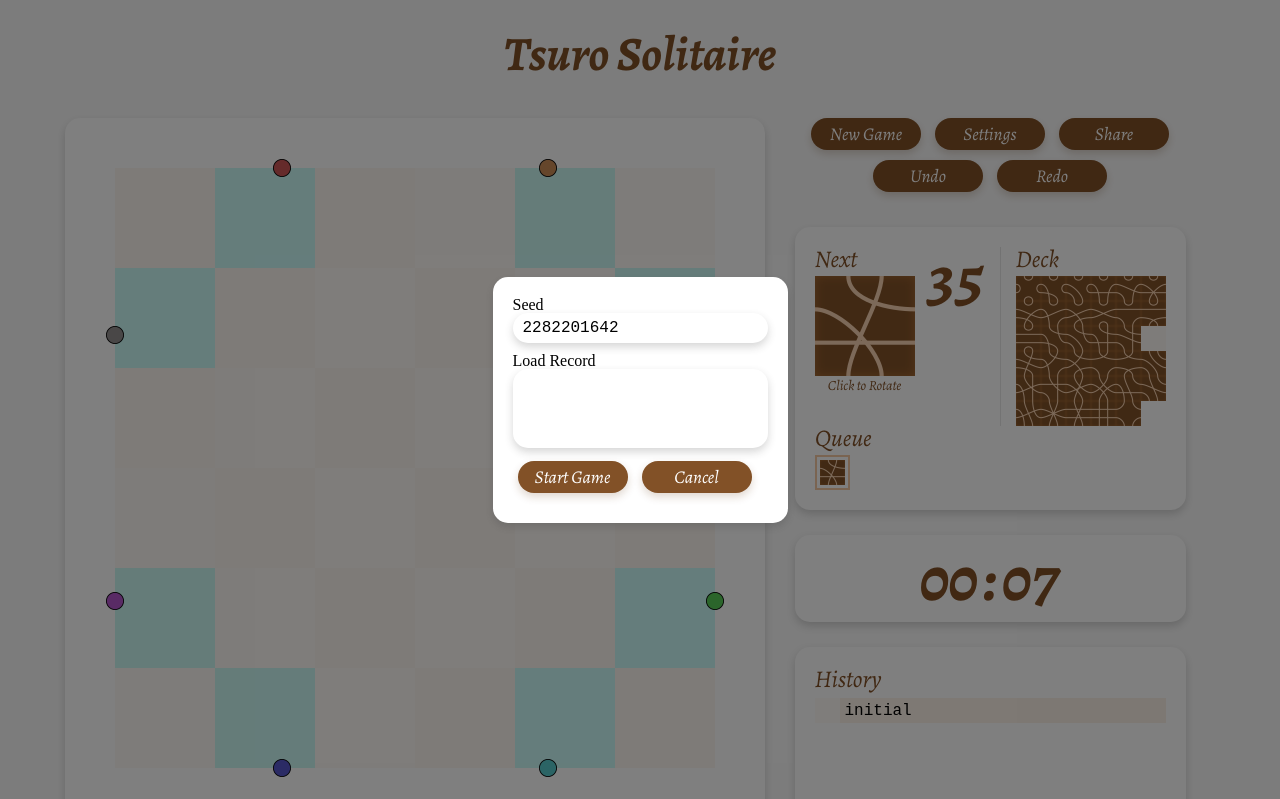
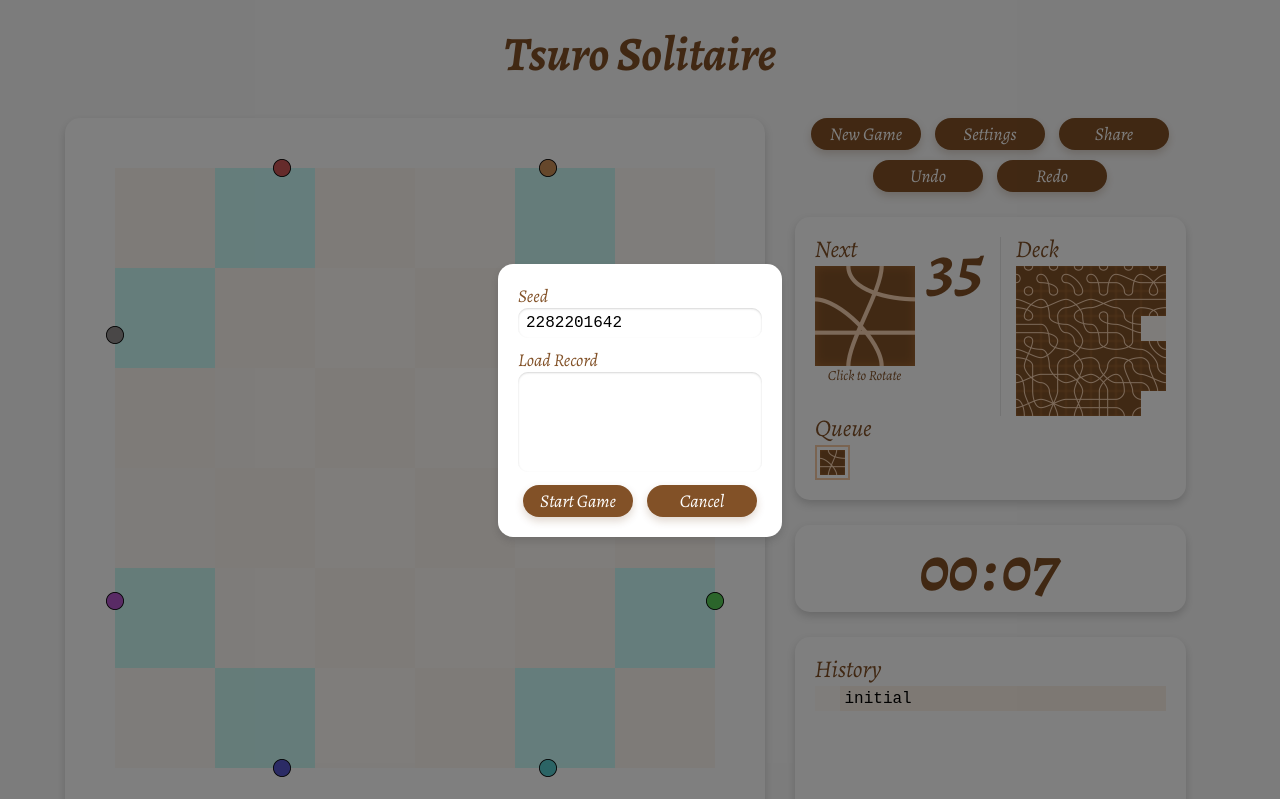
Before and after one commit to Ziphil/Tsolitaire, a plain HTML site: page index.html in a window 1280 px wide. Both pictures are taken after a click on the button "New Game". Shown: the top 799 px of the page. Drawn offline with Linux system fonts and the light colour scheme.

Commit message:
レイアウトを調整

```diff
--- a/index.html
+++ b/index.html
@@ -25,9 +25,9 @@
       </div>
       <div id="right">
         <div id="buttons">
-          <button id="newgame-button">New Game</button>
-          <button id="settings-button">Settings</button>
-          <button id="share-button">Share</button></br>
+          <button id="newgame-button" class="top-row">New Game</button>
+          <button id="settings-button" class="top-row">Settings</button>
+          <button id="share-button" class="top-row">Share</button></br>
           <button id="undo-button">Undo</button>
           <button id="redo-button">Redo</button>
         </div>
@@ -62,16 +62,23 @@
       </div>
       <div id="newgame-dialogue" class="mask modal">
         <div class="card">
+          <div class="input-group">
             <div class="label">Seed</div>
-          <input type="text" id="load-seed"></input><br>
+            <input type="text" id="load-seed"></input>
+          </div>
+          <div class="input-group">
             <div class="label">Load Record</div>
-          <textarea id="load-record"></textarea><br>
+            <textarea id="load-record"></textarea>
+          </div>
+          <div class="button-group">
             <button id="gamestart-button">Start Game</button>
             <button onclick="executor.closeAnyDialogue()">Cancel</button>
           </div>
         </div>
+      </div>
       <div id="settings-dialogue" class="mask modal">
         <div class="card">
+          <div class="input-group">
             <input type="checkbox" name="show-timer" id="show-timer" checked>
             <label for="show-timer">タイマー表示<hr class="pipe">Show timer</label><br>
             <input type="checkbox" name="show-suggest" id="show-suggest" checked>
@@ -85,20 +92,31 @@
             <input type="checkbox" name="show-gameover" id="show-gameover" checked>
             <label for="show-gameover">ゲームオーバー表示<hr class="pipe">Show gameover overlay</label><br>
             <input type="checkbox" name="show-information" id="show-information">
-          <label for="show-information">タイル情報表示<hr class="pipe">Show tile information</label><br>
+            <label for="show-information">タイル情報表示<hr class="pipe">Show tile information</label>
+          </div>
+          <div class="button-group">
             <button onclick="executor.closeAnyDialogue()">Close</button>
+          </div>
         </div>
       </div>
       <div id="share-dialogue" class="mask modal">
         <div class="card">
+          <div class="input-group">
             <div class="label">Seed</div>
-          <input type="text" id="share-seed" onclick="this.select()" readonly></input><br>
+            <input type="text" id="share-seed" onclick="this.select()" readonly></input>
+          </div>
+          <div class="input-group">
             <div class="label">Record</div>
-          <textarea id="share-record" onclick="this.select()" readonly></textarea><br>
+            <textarea id="share-record" onclick="this.select()" readonly></textarea>
+          </div>
+          <div class="input-group">
             <div class="label">Link</div>
-          <input type="text" id="share-link" onclick="this.select()" readonly></input><br>
+            <input type="text" id="share-link" onclick="this.select()" readonly></input>
+          </div>
+          <div class="button-group">
             <button onclick="executor.tweet()" class="tweet">Tweet</button>
             <button onclick="executor.closeAnyDialogue()">Close</button>
+          </div>
         </div>
       </div>
     </div>
--- a/style/style.css
+++ b/style/style.css
@@ -67,7 +67,7 @@ hr.pipe {
 button {
   width: 110px;
   height: 32px;
-  margin: 0px 5px 10px 5px;
+  margin: 0px 5px 0px 5px;
   padding: 0px;
   font: italic 400 18px "Alegreya";
   color: white;
@@ -94,6 +94,7 @@ button.tweet {
   line-height: 1;
   border: none;
   background: none;
+  box-shadow: none;
   cursor: pointer;
   outline: none;
 }
@@ -104,17 +105,21 @@ button.tweet:before {
   content: "\F000";
 }
 
+button.top-row {
+  margin: 0px 5px 10px 5px;
+}
+
 textarea {
   width: 100%;
-  height: 100%;
-  margin: 0px 0px 10px 0px;
-  padding: 20px 20px;
+  height: 100px;
+  margin: 0px;
+  padding: 8px 8px;
   font: 16px "Inconsolata", monospace;
   line-height: 1.2;
   background-color: white;
   border: none;
-  border-radius: 15px;
-  box-shadow: 0px 4px 8px 0px hsla(0, 0%, 20%, 0.2);
+  border-radius: 10px;
+  box-shadow: 0px 1px 2px 0px hsla(0, 0%, 20%, 0.2) inset;
   outline: none;
   resize: none;
   box-sizing: border-box;
@@ -124,14 +129,14 @@ textarea {
 input[type="text"] {
   width: 100%;
   height: 30px;
-  margin: 0px 0px 10px 0px;
-  padding: 0px 10px;
+  margin: 0px;
+  padding: 0px 8px;
   font: 16px "Inconsolata", monospace;
   line-height: 1.2;
   background-color: white;
   border: none;
-  border-radius: 15px;
-  box-shadow: 0px 4px 8px 0px hsla(0, 0%, 20%, 0.2);
+  border-radius: 10px;
+  box-shadow: 0px 1px 2px 0px hsla(0, 0%, 20%, 0.2) inset;
   outline: none;
   resize: none;
   box-sizing: border-box;
@@ -181,6 +186,22 @@ div.card {
   border-radius: 15px;
   background-color: white;
   box-shadow: 0px 4px 8px 0px hsla(0, 0%, 20%, 0.2);
+}
+
+div.input-group {
+  margin: 0px 0px 10px 0px;
+  padding: 0px;
+}
+
+div.button-group {
+  margin: 0px;
+  padding: 0px;
+  text-align: center;
+}
+
+div.input-group >div.label {
+  font: italic 400 18px "Alegreya";
+  color: hsl(28, 54%, 33%);
 }
 
 div.guide {
@@ -238,7 +259,7 @@ div.tile >div.information {
   font: 16px "Inconsolata", monospace;
   color: white;
   line-height: 1.2;
-  text-shadow: 1px 1px 0 hsl(28, 54%, 33%), -1px 1px 0 hsl(28, 54%, 33%), 1px -1px 0 hsl(28, 54%, 33%), -1px -1px 0 hsl(28, 54%, 33%);
+  text-shadow: 1px 1px 0px hsl(28, 54%, 33%), -1px 1px 0px hsl(28, 54%, 33%), 1px -1px 0px hsl(28, 54%, 33%), -1px -1px 0px hsl(28, 54%, 33%);
   position: absolute;
 }
 
@@ -327,14 +348,23 @@ div#board >div#stones {
 
 div#mainboard-card >div#gameover,
 div#mainboard-card >div#gameclear {
+  width: 700px;
+  height: 700px;
+  margin: -20px -20px;
   font: italic 700 64px "Alegreya";
   color: white;
   line-height: 1;
   border-radius: 15px;
+  background-color: hsl(0, 0%, 0%, 0.5);
   display: none;
   justify-content: center;
   align-items: center;
   position: absolute;
+}
+
+div#mainboard-card >div#gameclear {
+  background-color: transparent;
+  text-shadow: 1px 1px 0px hsl(28, 54%, 33%), -1px 1px 0px hsl(28, 54%, 33%), 1px -1px 0px hsl(28, 54%, 33%), -1px -1px 0px hsl(28, 54%, 33%);
 }
 
 div#right {
@@ -467,7 +497,11 @@ ul#history li {
 }
 
 ul#history li:first-child {
-  border-top: 0px;
+  margin-top: 0px;
+}
+
+ul#history li:last-child {
+  margin-bottom: 0px;
 }
 
 ul#history li.current {
```
Lines whose indentation alone changed are shown as unchanged.
